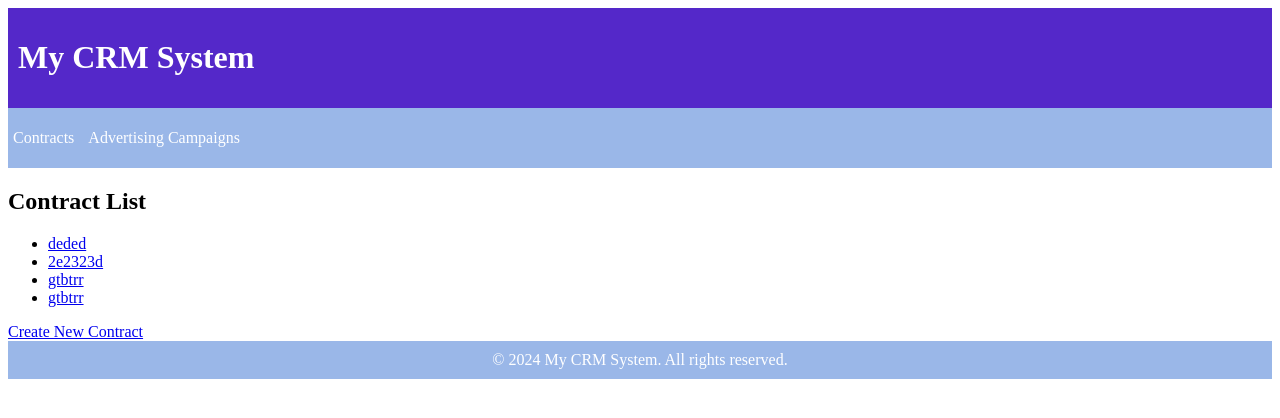
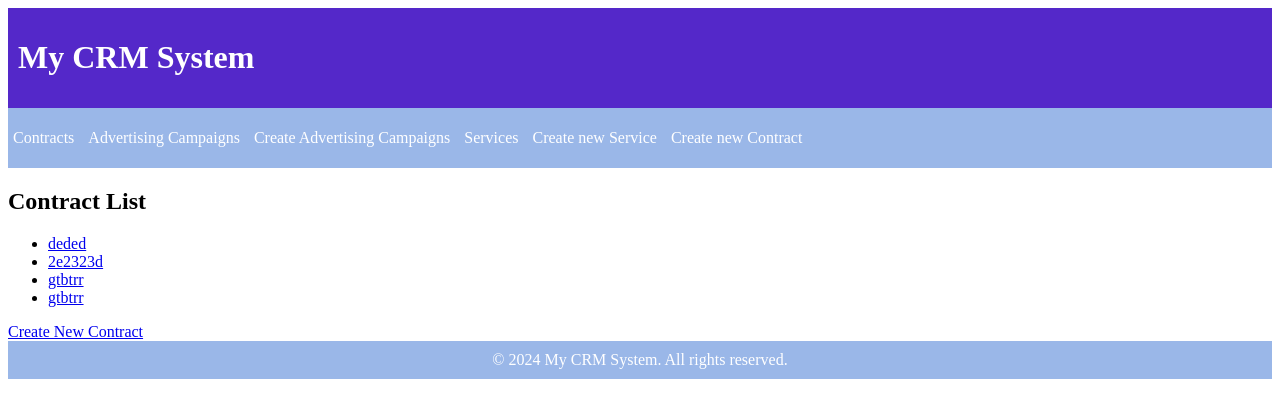
Before and after one commit to shamil-kurbanov/Django-CRM, a Django app: page /contracts/ in a window 1280 px wide. Shown: the top 418 px of the page. Run offline with Django 5.2, Linux system fonts and the light colour scheme; data comes from the database, SQL or seed files in the repository; both versions use the stored data as it was after the commit.

Commit message:
tempates, errors correction

```diff
--- a/crm_system/crm/templates/crm/base.html
+++ b/crm_system/crm/templates/crm/base.html
@@ -45,7 +45,10 @@
         <ul>
             <li><a href="{% url 'crm:contract_list' %}">Contracts</a></li>
             <li><a href="{% url 'crm:advertising_campaign_list' %}">Advertising Campaigns</a></li>
-            <!-- Add more links here -->
+            <li><a href="{% url 'crm:advertising_campaign_create' %}">Create Advertising Campaigns</a></li>
+            <li><a href="{% url 'crm:service_list' %}">Services</a></li>
+            <li><a href="{% url 'crm:service_create' %}">Create new Service</a></li>
+            <li><a href="{% url 'crm:contract_create' %}">Create new Contract</a></li>
         </ul>
     </nav>
 
--- a/crm_system/crm/templates/crm/contract_delete.html
+++ b/crm_system/crm/templates/crm/contract_delete.html
@@ -10,5 +10,5 @@
         {% csrf_token %}
         <button type="submit">Delete</button>
     </form>
-    <a href="{% url 'contract_list' %}">Cancel</a>
+    <a href="{% url 'crm:contract_list' %}">Cancel</a>
 {% endblock %}
--- a/crm_system/crm/templates/crm/contract_list.html
+++ b/crm_system/crm/templates/crm/contract_list.html
@@ -7,10 +7,10 @@
     <h2>Contract List</h2>
     <ul>
         {% for contract in contracts %}
-            <li><a href="{% url 'contract_detail' contract.pk %}">{{ contract.name }}</a></li>
+            <li><a href="{% url 'crm:contract_detail' contract.pk %}">{{ contract.name }}</a></li>
         {% empty %}
             <li>No contracts available</li>
         {% endfor %}
     </ul>
-    <a href="{% url 'contract_create' %}">Create New Contract</a>
+    <a href="{% url 'crm:contract_create' %}">Create New Contract</a>
 {% endblock %}
--- a/crm_system/crm/templates/crm/potential_client_list.html
+++ b/crm_system/crm/templates/crm/potential_client_list.html
@@ -8,7 +8,7 @@
     <h2>Potential Client List</h2>
     <ul>
         {% for potential_client in potential_clients %}
-            <li><a href="{% url 'potential_client_detail' potential_client.pk %}">{{ potential_client.name }}</a></li>
+            <li><a href="{% url 'crm:potential_client_detail' potential_client.pk %}">{{ potential_client.name }}</a></li>
         {% endfor %}
     </ul>
 {% endblock %}
--- a/crm_system/crm/views.py
+++ b/crm_system/crm/views.py
@@ -173,7 +173,6 @@ def contract_create(request):
         form = ContractForm(request.POST)
         if form.is_valid():
             contract = form.save(commit=False)
-            # Assuming you're getting service_id from the form or somewhere else
             contract.save()
             return redirect('contract_list')
     else:
```
Also changed, not shown: crm_system/db.sqlite3.
